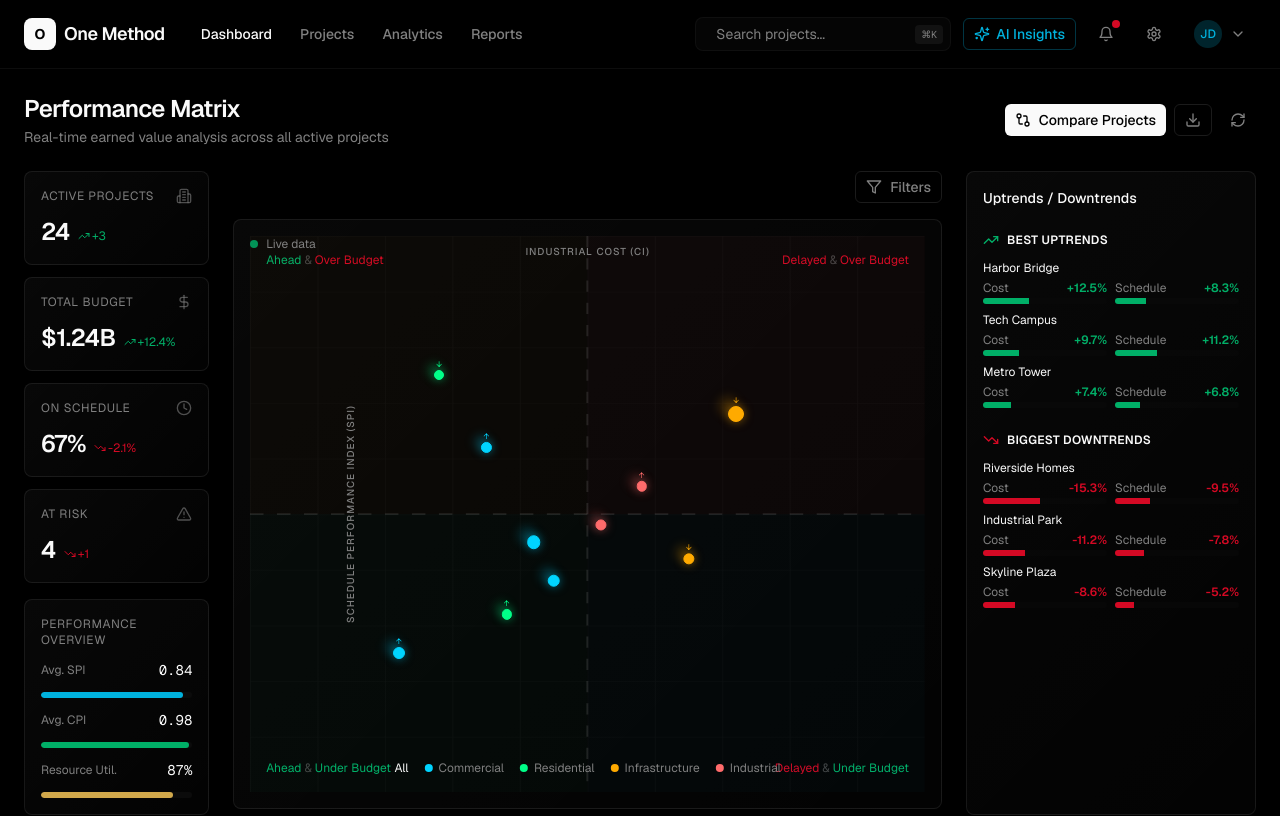
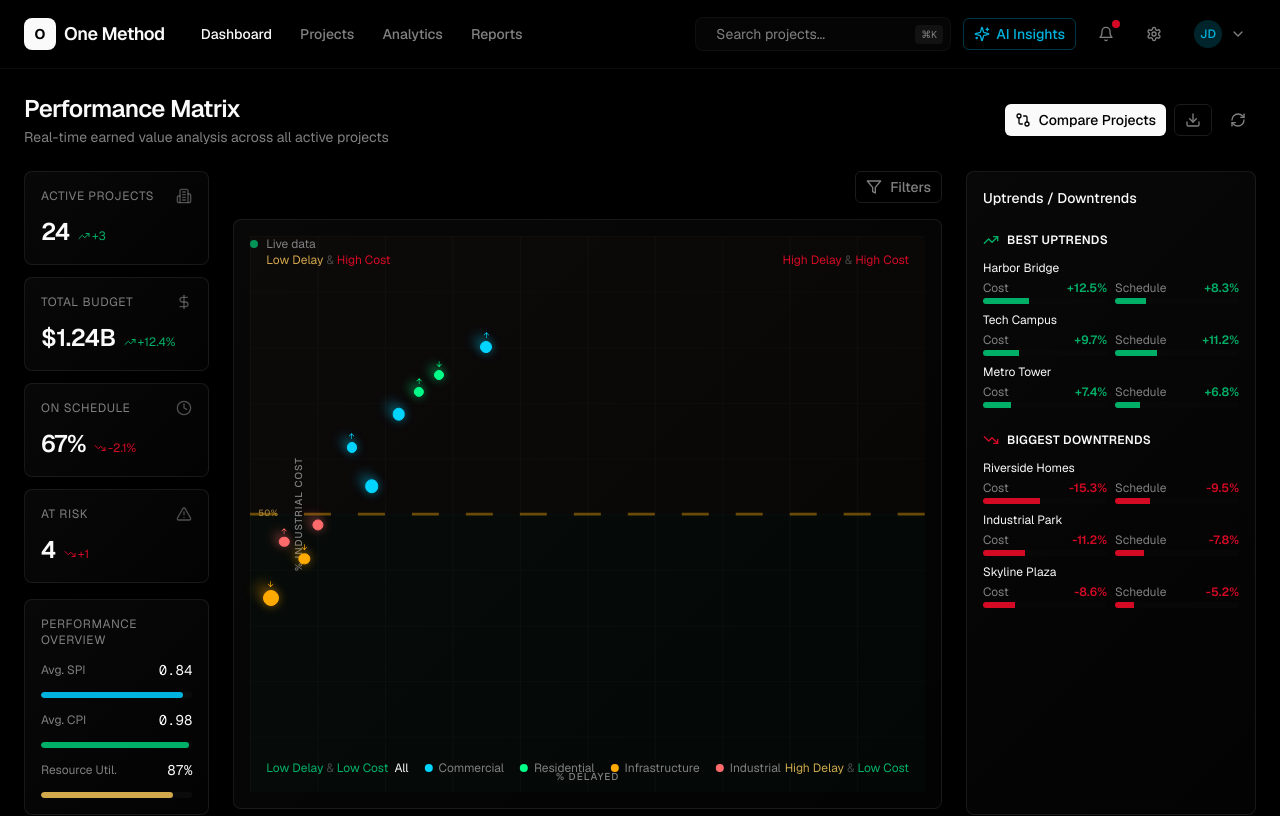
Before and after one commit to danielrebelo-volis/v0-volis-build-dashboard, a Next.js app: page / in a window 1280 px wide. Shown: the top 816 px of the page. Built offline with nearby package versions, Linux system fonts and the light colour scheme.

Commit message:
feat: update EVM matrix chart metrics and reference line
Add % delayed on X-axis, % industrial cost on Y-axis, and 50% reference line.

```diff
--- a/components/evm-matrix.tsx
+++ b/components/evm-matrix.tsx
@@ -6,32 +6,32 @@ import Link from "next/link"
 interface Project {
   id: string
   name: string
-  spi: number
-  cpi: number
+  delayed: number // % delayed (0-100)
+  industrialCost: number // % of contract value (0-100)
   budget: string
   trend: "up" | "down" | "stable"
   category: "commercial" | "residential" | "infrastructure" | "industrial"
   region: "north" | "south" | "east" | "west"
   week: "week-1" | "week-2" | "week-3" | "week-4"
   weekData: {
-    "week-1": { spi: number; cpi: number }
-    "week-2": { spi: number; cpi: number }
-    "week-3": { spi: number; cpi: number }
-    "week-4": { spi: number; cpi: number }
+    "week-1": { delayed: number; industrialCost: number }
+    "week-2": { delayed: number; industrialCost: number }
+    "week-3": { delayed: number; industrialCost: number }
+    "week-4": { delayed: number; industrialCost: number }
   }
 }
 
 const projects: Project[] = [
-  { id: "PRJ-001", name: "Metro Tower", spi: 0.85, cpi: 1.12, budget: "$24.5M", trend: "up", category: "commercial", region: "north", week: "week-1", weekData: { "week-1": { spi: 0.85, cpi: 1.12 }, "week-2": { spi: 0.88, cpi: 1.08 }, "week-3": { spi: 0.92, cpi: 1.04 }, "week-4": { spi: 0.95, cpi: 1.00 } } },
-  { id: "PRJ-002", name: "Harbor Bridge", spi: 1.15, cpi: 0.92, budget: "$89.2M", trend: "down", category: "infrastructure", region: "south", week: "week-2", weekData: { "week-1": { spi: 1.22, cpi: 0.88 }, "week-2": { spi: 1.15, cpi: 0.92 }, "week-3": { spi: 1.08, cpi: 0.98 }, "week-4": { spi: 0.98, cpi: 1.05 } } },
-  { id: "PRJ-003", name: "Skyline Plaza", spi: 0.95, cpi: 0.88, budget: "$156M", trend: "stable", category: "commercial", region: "east", week: "week-1", weekData: { "week-1": { spi: 0.95, cpi: 0.88 }, "week-2": { spi: 0.94, cpi: 0.89 }, "week-3": { spi: 0.95, cpi: 0.87 }, "week-4": { spi: 0.96, cpi: 0.86 } } },
-  { id: "PRJ-004", name: "Industrial Park", spi: 1.08, cpi: 1.05, budget: "$42.8M", trend: "up", category: "industrial", region: "west", week: "week-3", weekData: { "week-1": { spi: 0.98, cpi: 1.18 }, "week-2": { spi: 1.02, cpi: 1.12 }, "week-3": { spi: 1.08, cpi: 1.05 }, "week-4": { spi: 1.15, cpi: 0.98 } } },
-  { id: "PRJ-005", name: "Riverside Homes", spi: 0.78, cpi: 1.25, budget: "$18.3M", trend: "down", category: "residential", region: "north", week: "week-2", weekData: { "week-1": { spi: 0.75, cpi: 1.20 }, "week-2": { spi: 0.78, cpi: 1.25 }, "week-3": { spi: 0.82, cpi: 1.18 }, "week-4": { spi: 0.88, cpi: 1.10 } } },
-  { id: "PRJ-006", name: "Tech Campus", spi: 0.92, cpi: 0.95, budget: "$210M", trend: "stable", category: "commercial", region: "south", week: "week-4", weekData: { "week-1": { spi: 0.90, cpi: 0.98 }, "week-2": { spi: 0.91, cpi: 0.96 }, "week-3": { spi: 0.92, cpi: 0.95 }, "week-4": { spi: 0.92, cpi: 0.95 } } },
-  { id: "PRJ-007", name: "Highway 12 Ext", spi: 1.22, cpi: 1.18, budget: "$340M", trend: "down", category: "infrastructure", region: "east", week: "week-1", weekData: { "week-1": { spi: 1.22, cpi: 1.18 }, "week-2": { spi: 1.18, cpi: 1.22 }, "week-3": { spi: 1.12, cpi: 1.28 }, "week-4": { spi: 1.05, cpi: 1.35 } } },
-  { id: "PRJ-008", name: "Green Valley", spi: 0.88, cpi: 0.82, budget: "$32.1M", trend: "up", category: "residential", region: "west", week: "week-3", weekData: { "week-1": { spi: 0.80, cpi: 0.92 }, "week-2": { spi: 0.84, cpi: 0.88 }, "week-3": { spi: 0.88, cpi: 0.82 }, "week-4": { spi: 0.92, cpi: 0.78 } } },
-  { id: "PRJ-009", name: "Data Center", spi: 1.02, cpi: 0.98, budget: "$78.5M", trend: "stable", category: "industrial", region: "north", week: "week-4", weekData: { "week-1": { spi: 1.00, cpi: 1.02 }, "week-2": { spi: 1.01, cpi: 1.00 }, "week-3": { spi: 1.02, cpi: 0.99 }, "week-4": { spi: 1.02, cpi: 0.98 } } },
-  { id: "PRJ-010", name: "Civic Center", spi: 0.72, cpi: 0.75, budget: "$125M", trend: "up", category: "commercial", region: "south", week: "week-2", weekData: { "week-1": { spi: 0.65, cpi: 0.88 }, "week-2": { spi: 0.72, cpi: 0.75 }, "week-3": { spi: 0.80, cpi: 0.68 }, "week-4": { spi: 0.88, cpi: 0.62 } } },
+  { id: "PRJ-001", name: "Metro Tower", delayed: 15, industrialCost: 62, budget: "$24.5M", trend: "up", category: "commercial", region: "north", week: "week-1", weekData: { "week-1": { delayed: 15, industrialCost: 62 }, "week-2": { delayed: 12, industrialCost: 58 }, "week-3": { delayed: 8, industrialCost: 54 }, "week-4": { delayed: 5, industrialCost: 50 } } },
+  { id: "PRJ-002", name: "Harbor Bridge", delayed: 8, industrialCost: 42, budget: "$89.2M", trend: "down", category: "infrastructure", region: "south", week: "week-2", weekData: { "week-1": { delayed: 5, industrialCost: 38 }, "week-2": { delayed: 8, industrialCost: 42 }, "week-3": { delayed: 12, industrialCost: 48 }, "week-4": { delayed: 18, industrialCost: 55 } } },
+  { id: "PRJ-003", name: "Skyline Plaza", delayed: 22, industrialCost: 68, budget: "$156M", trend: "stable", category: "commercial", region: "east", week: "week-1", weekData: { "week-1": { delayed: 22, industrialCost: 68 }, "week-2": { delayed: 23, industrialCost: 67 }, "week-3": { delayed: 22, industrialCost: 69 }, "week-4": { delayed: 21, industrialCost: 70 } } },
+  { id: "PRJ-004", name: "Industrial Park", delayed: 5, industrialCost: 45, budget: "$42.8M", trend: "up", category: "industrial", region: "west", week: "week-3", weekData: { "week-1": { delayed: 12, industrialCost: 58 }, "week-2": { delayed: 8, industrialCost: 52 }, "week-3": { delayed: 5, industrialCost: 45 }, "week-4": { delayed: 2, industrialCost: 38 } } },
+  { id: "PRJ-005", name: "Riverside Homes", delayed: 28, industrialCost: 75, budget: "$18.3M", trend: "down", category: "residential", region: "north", week: "week-2", weekData: { "week-1": { delayed: 30, industrialCost: 70 }, "week-2": { delayed: 28, industrialCost: 75 }, "week-3": { delayed: 25, industrialCost: 68 }, "week-4": { delayed: 20, industrialCost: 60 } } },
+  { id: "PRJ-006", name: "Tech Campus", delayed: 18, industrialCost: 55, budget: "$210M", trend: "stable", category: "commercial", region: "south", week: "week-4", weekData: { "week-1": { delayed: 20, industrialCost: 58 }, "week-2": { delayed: 19, industrialCost: 56 }, "week-3": { delayed: 18, industrialCost: 55 }, "week-4": { delayed: 18, industrialCost: 55 } } },
+  { id: "PRJ-007", name: "Highway 12 Ext", delayed: 3, industrialCost: 35, budget: "$340M", trend: "down", category: "infrastructure", region: "east", week: "week-1", weekData: { "week-1": { delayed: 3, industrialCost: 35 }, "week-2": { delayed: 5, industrialCost: 38 }, "week-3": { delayed: 8, industrialCost: 45 }, "week-4": { delayed: 12, industrialCost: 52 } } },
+  { id: "PRJ-008", name: "Green Valley", delayed: 25, industrialCost: 72, budget: "$32.1M", trend: "up", category: "residential", region: "west", week: "week-3", weekData: { "week-1": { delayed: 32, industrialCost: 82 }, "week-2": { delayed: 28, industrialCost: 78 }, "week-3": { delayed: 25, industrialCost: 72 }, "week-4": { delayed: 20, industrialCost: 68 } } },
+  { id: "PRJ-009", name: "Data Center", delayed: 10, industrialCost: 48, budget: "$78.5M", trend: "stable", category: "industrial", region: "north", week: "week-4", weekData: { "week-1": { delayed: 12, industrialCost: 52 }, "week-2": { delayed: 11, industrialCost: 50 }, "week-3": { delayed: 10, industrialCost: 49 }, "week-4": { delayed: 10, industrialCost: 48 } } },
+  { id: "PRJ-010", name: "Civic Center", delayed: 35, industrialCost: 80, budget: "$125M", trend: "up", category: "commercial", region: "south", week: "week-2", weekData: { "week-1": { delayed: 40, industrialCost: 88 }, "week-2": { delayed: 35, industrialCost: 80 }, "week-3": { delayed: 28, industrialCost: 72 }, "week-4": { delayed: 20, industrialCost: 65 } } },
 ]
 
 const categoryColors: Record<Project["category"], string> = {
@@ -61,14 +61,14 @@ export function EVMMatrix({ filterType, filterValue }: EVMMatrixProps) {
       const weekKey = filterValue as keyof typeof project.weekData
       return {
         ...project,
-        spi: project.weekData[weekKey].spi,
-        cpi: project.weekData[weekKey].cpi,
+        delayed: project.weekData[weekKey].delayed,
+        industrialCost: project.weekData[weekKey].industrialCost,
       }
     }
     return project
   }
 
-  const filteredProjects = filterType && filterValue
+  const filteredProjects = (filterType && filterValue
     ? filteredByCategory.filter(p => {
       if (filterType === 'typology') return p.category === filterValue
       if (filterType === 'region') return p.region === filterValue
@@ -76,11 +76,14 @@ export function EVMMatrix({ filterType, filterValue }: EVMMatrixProps) {
       return true
     }).map(getProjectData)
     : filteredByCategory
+  ).filter(p => p.delayed > 0 && p.industrialCost > 0) // Only show projects with positive values
 
-  const mapToPosition = (spi: number, cpi: number) => {
-    const x = ((spi - 0.5) / 1) * 100
-    const y = ((cpi - 0.5) / 1) * 100
-    return { x: Math.max(5, Math.min(95, x)), y: Math.max(5, Math.min(95, y)) }
+  const mapToPosition = (delayed: number, industrialCost: number) => {
+    // Map delayed (0-100%) to x position (0-100)
+    const x = (delayed / 100) * 100
+    // Map industrial cost (0-100%) to y position (0-100)
+    const y = (industrialCost / 100) * 100
+    return { x: Math.max(2, Math.min(98, x)), y: Math.max(2, Math.min(98, y)) }
   }
 
   const getBudgetSize = (budget: string) => {
@@ -99,21 +102,21 @@ export function EVMMatrix({ filterType, filterValue }: EVMMatrixProps) {
     <div className="relative w-full h-full">
       {/* Quadrant Labels */}
       <div className="absolute inset-0 pointer-events-none">
-        {/* Top-Left: Ahead & Over Budget */}
+        {/* Top-Left: Low Delay & High Cost */}
         <div className="absolute top-4 left-4 text-xs text-muted-foreground/50">
-          <span className="text-success">Ahead</span> & <span className="text-destructive">Over Budget</span>
+          <span className="text-warning">Low Delay</span> & <span className="text-destructive">High Cost</span>
         </div>
-        {/* Top-Right: Delayed & Over Budget */}
+        {/* Top-Right: High Delay & High Cost */}
         <div className="absolute top-4 right-4 text-xs text-muted-foreground/50 text-right">
-          <span className="text-destructive">Delayed</span> & <span className="text-destructive">Over Budget</span>
+          <span className="text-destructive">High Delay</span> & <span className="text-destructive">High Cost</span>
         </div>
-        {/* Bottom-Left: Ahead & Under Budget */}
+        {/* Bottom-Left: Low Delay & Low Cost */}
         <div className="absolute bottom-4 left-4 text-xs text-muted-foreground/50">
-          <span className="text-success">Ahead</span> & <span className="text-success">Under Budget</span>
+          <span className="text-success">Low Delay</span> & <span className="text-success">Low Cost</span>
         </div>
-        {/* Bottom-Right: Delayed & Under Budget */}
+        {/* Bottom-Right: High Delay & Low Cost */}
         <div className="absolute bottom-4 right-4 text-xs text-muted-foreground/50 text-right">
-          <span className="text-destructive">Delayed</span> & <span className="text-success">Under Budget</span>
+          <span className="text-warning">High Delay</span> & <span className="text-success">Low Cost</span>
         </div>
       </div>
 
@@ -127,28 +130,30 @@ export function EVMMatrix({ filterType, filterValue }: EVMMatrixProps) {
         </defs>
         <rect width="100" height="100" fill="url(#grid)" />
 
-        {/* Center crosshair - SPI = 1.0 and CPI = 1.0 */}
-        <line x1="50" y1="0" x2="50" y2="100" stroke="rgba(255,255,255,0.1)" strokeWidth="0.3" strokeDasharray="2,2" />
-        <line x1="0" y1="50" x2="100" y2="50" stroke="rgba(255,255,255,0.1)" strokeWidth="0.3" strokeDasharray="2,2" />
+        {/* Reference line at 50% industrial cost (y = 50) */}
+        <line x1="0" y1="50" x2="100" y2="50" stroke="rgba(255,170,0,0.4)" strokeWidth="0.5" strokeDasharray="4,4" />
 
-        {/* Quadrant shading */}
-        <rect x="0" y="0" width="50" height="50" fill="rgba(255,170,0,0.02)" />
-        <rect x="50" y="0" width="50" height="50" fill="rgba(255,100,100,0.03)" />
-        <rect x="0" y="50" width="50" height="50" fill="rgba(0,255,136,0.02)" />
-        <rect x="50" y="50" width="50" height="50" fill="rgba(0,212,255,0.02)" />
+        {/* Quadrant shading - based on 50% reference line */}
+        <rect x="0" y="0" width="100" height="50" fill="rgba(255,100,100,0.02)" />
+        <rect x="0" y="50" width="100" height="50" fill="rgba(0,255,136,0.02)" />
       </svg>
 
       {/* Axis Labels */}
-      <div className="absolute left-1/2 -translate-x-1/2 top-2 text-[10px] font-medium text-muted-foreground tracking-widest uppercase">
-        Industrial Cost (CI)
+      <div className="absolute left-1/2 -translate-x-1/2 bottom-2 text-[10px] font-medium text-muted-foreground tracking-widest uppercase">
+        % Delayed
       </div>
       <div className="absolute top-1/2 -translate-y-1/2 -left-2 text-[10px] font-medium text-muted-foreground tracking-widest uppercase origin-center -rotate-90">
-        Schedule Performance Index (SPI)
+        % Industrial Cost
+      </div>
+
+      {/* Reference line label */}
+      <div className="absolute left-2 top-1/2 -translate-y-1/2 text-[9px] font-medium text-warning/70 tracking-wider">
+        50%
       </div>
 
       {/* Data Points */}
       {filteredProjects.map((project) => {
-        const pos = mapToPosition(project.spi, project.cpi)
+        const pos = mapToPosition(project.delayed, project.industrialCost)
         const isHovered = hoveredProject?.id === project.id
         const color = categoryColors[project.category]
         const baseSize = getBudgetSize(project.budget)
@@ -210,12 +215,12 @@ export function EVMMatrix({ filterType, filterValue }: EVMMatrixProps) {
                 </div>
                 <div className="space-y-1 text-xs text-muted-foreground">
                   <div className="flex justify-between">
-                    <span>SPI</span>
-                    <span className="text-foreground font-mono">{project.spi.toFixed(2)}</span>
+                    <span>% Delayed</span>
+                    <span className="text-foreground font-mono">{project.delayed.toFixed(1)}%</span>
                   </div>
                   <div className="flex justify-between">
-                    <span>CPI</span>
-                    <span className="text-foreground font-mono">{project.cpi.toFixed(2)}</span>
+                    <span>% Industrial Cost</span>
+                    <span className="text-foreground font-mono">{project.industrialCost.toFixed(1)}%</span>
                   </div>
                   <div className="flex justify-between">
                     <span>Budget</span>
```
